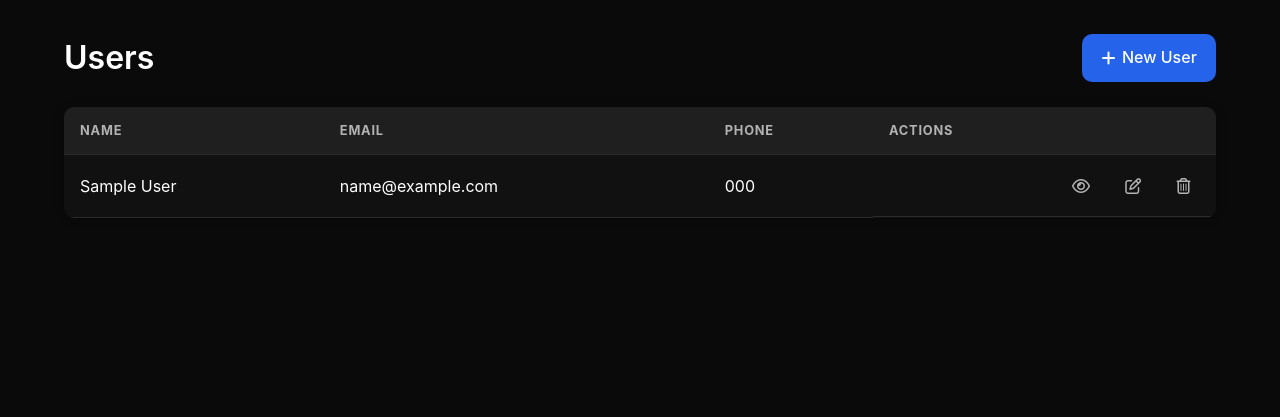
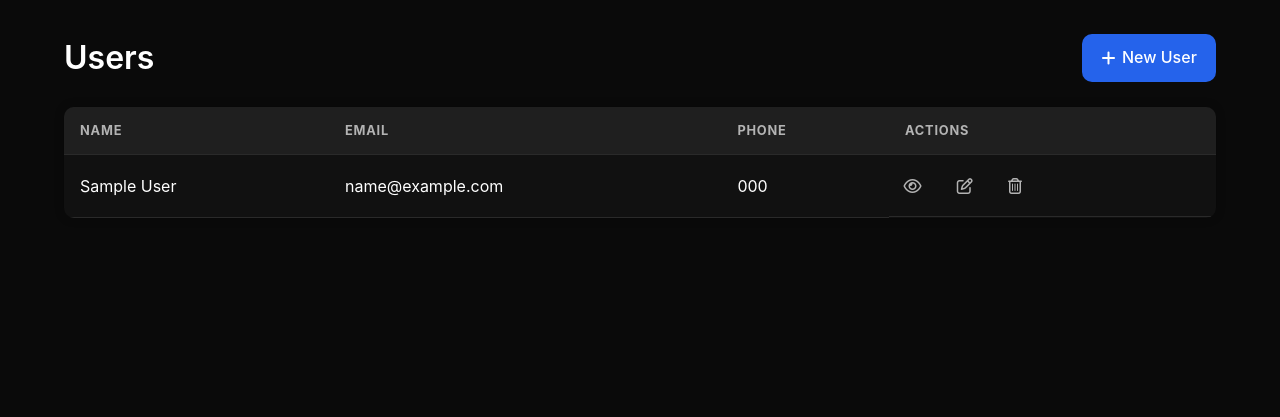
Before and after one commit to Andres-GP/user-management-system, a Node server app: template views/home.hbs in a window 1280 px wide. Shown: the part 69-486 px from the top of the page. Run offline with Node 20, Linux system fonts and the light colour scheme; the template is opened without the code that fills it: most values are stand-ins (such as "Sample title", 1, 10 or a date in 2020); some libraries are stand-ins or nearby versions.

Commit message:
ui action column table fix

```diff
--- a/public/css/style.css
+++ b/public/css/style.css
@@ -230,7 +230,8 @@ h4 {
 .table td.actions {
   display: flex;
   gap: 1rem;
-  justify-content: flex-end;
+  justify-content: flex-start;
+  padding-left: 5px !important;
 }
 
 .icon-btn {
```
